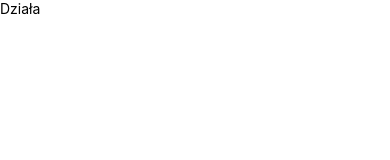
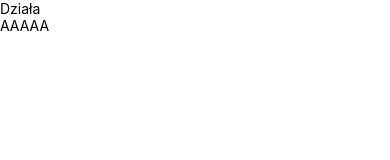
Before and after one commit to DamianKonc/shopXYZ_Native, a React Native app: screen / in a window 390 px wide. Shown: the top 160 px of the page. Built offline with nearby package versions, Linux system fonts and the light colour scheme.

Commit message:
created screenwiev

```diff
--- /dev/null
+++ b/src/screens/ScreenView/ScreenView.tsx
@@ -0,0 +1,11 @@
+import { View, Text } from "react-native";
+
+const ScreenView = () => {
+  return (
+    <View>
+      <Text>AAAAA</Text>
+    </View>
+  );
+};
+
+export default ScreenView;
--- /dev/null
+++ b/src/screens/ScreenView/index.ts
@@ -0,0 +1,3 @@
+import ScreenView from "./ScreenView";
+
+export {ScreenView}
--- a/src/screens/app/App.tsx
+++ b/src/screens/app/App.tsx
@@ -8,7 +8,7 @@
  * @format
  */
 
-import React, { type PropsWithChildren } from 'react';
+import React, { type PropsWithChildren } from "react";
 import {
   SafeAreaView,
   ScrollView,
@@ -17,16 +17,18 @@ import {
   Text,
   useColorScheme,
   View,
-} from 'react-native';
+} from "react-native";
+
+import { ScreenView } from "../ScreenView";
 
 const App = () => {
-
   return (
     <SafeAreaView>
       <StatusBar />
       <ScrollView>
         <View>
           <Text>Działa</Text>
+          <ScreenView />
         </View>
       </ScrollView>
     </SafeAreaView>
```
Also changed, not shown: 2 other files (tests, documents, lock files or other folders).
